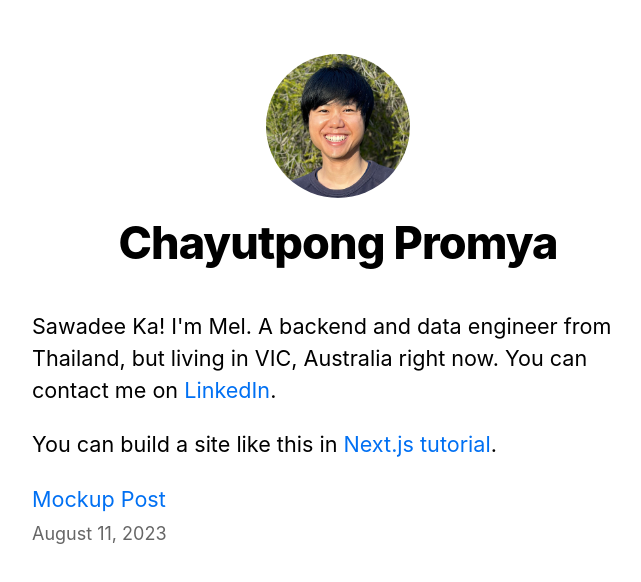
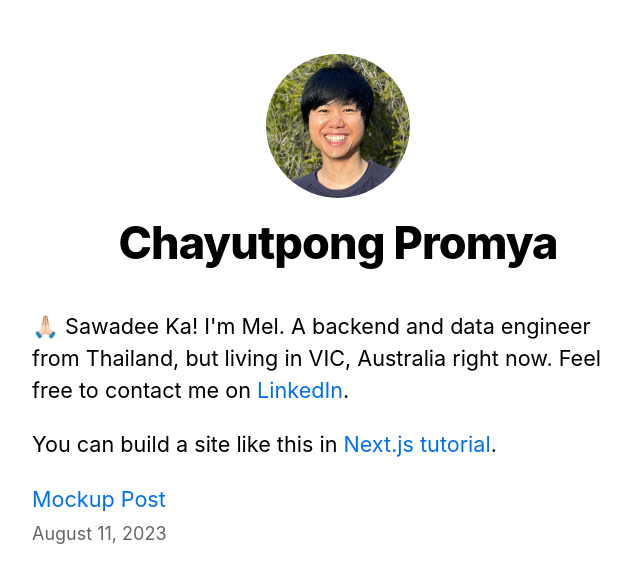
Before and after one commit to melodymale/resume, a Next.js app in the folder frontend/: page / in a window 1280 px wide. Shown: the top 582 px of the page, without its empty margins (302-943 px from the left). Built offline with nearby package versions, Linux system fonts and the light colour scheme.

Commit message:
fix: update homepage welcome text

```diff
--- a/frontend/pages/index.js
+++ b/frontend/pages/index.js
@@ -22,8 +22,8 @@ export default function Home({ allPostsData }) {
       </Head>
       <section className={utilStyles.headingMd}>
         <p>
-          Sawadee Ka! I'm Mel. A backend and data engineer from Thailand, but
-          living in VIC, Australia right now. You can contact me on{" "}
+          🙏🏻 Sawadee Ka! I'm Mel. A backend and data engineer from Thailand, but
+          living in VIC, Australia right now. Feel free to contact me on{" "}
           <a href="https://linkedin.com/in/chayutpongpro/">LinkedIn</a>.
         </p>
         <p>
```
